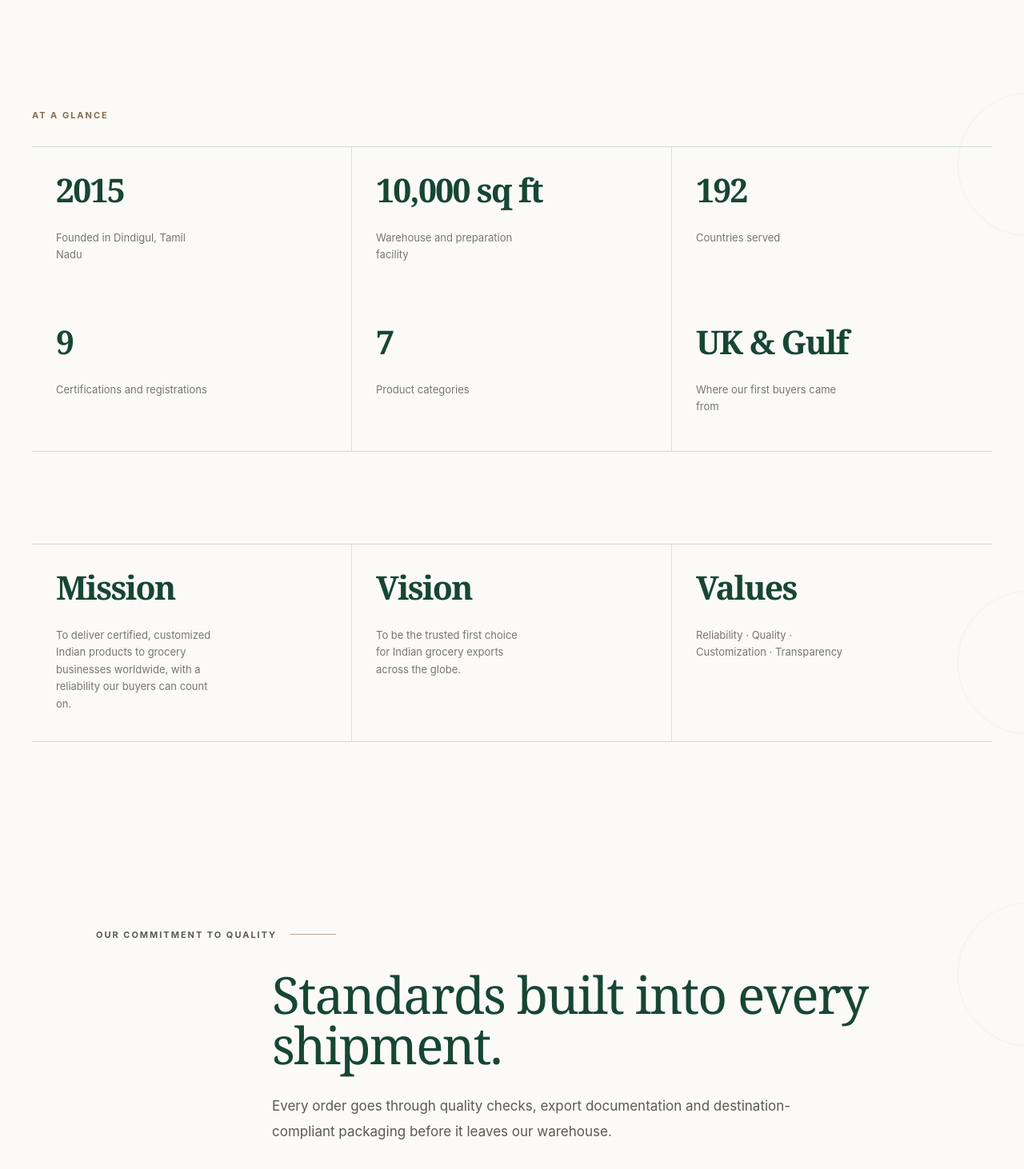
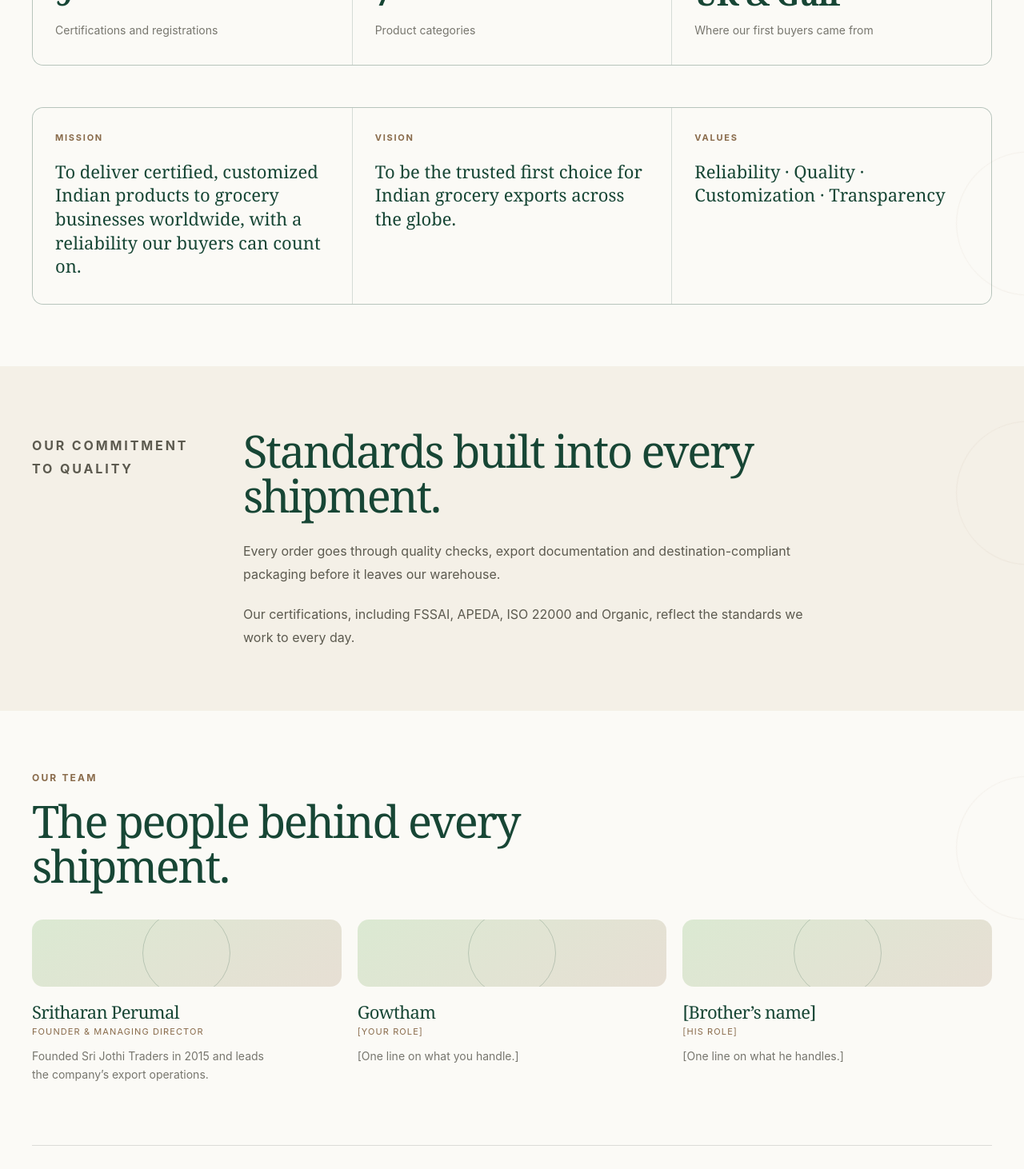
Before and after one commit to Lokesh-5618/sri-jothi-site, a React (Vite) app: page /about in a window 1280 px wide. Shown: the part 1330-2792 px from the top of the page at 80% size. Built offline with nearby package versions, Linux system fonts and the light colour scheme.

Commit message:
Update index.css

```diff
--- a/src/index.css
+++ b/src/index.css
@@ -211,7 +211,6 @@ section { padding: var(--space-section) 0; }
   }
 }
 
-/* ---------- nav ---------- */
 /* ---------- nav ---------- */
 .nav {
   position: relative;
@@ -1008,11 +1007,11 @@ body:before {
 
 /* statement */
 .statement { background: var(--cream); padding-top: clamp(110px, 13vw, 180px); padding-bottom: clamp(110px, 13vw, 180px); }
-.statement-inner { max-width: 1120px; margin: auto; display: flex; flex-direction: column; align-items: flex-start; }.statement h2 { font: 400 clamp(56px, 8vw, 112px)/.9 var(--serif); letter-spacing: -.05em; color: var(--green); margin: 0; }
+.statement-inner { max-width: 1120px; margin: auto; display: flex; flex-direction: column; align-items: flex-start; }
+.statement h2 { font: 400 clamp(56px, 8vw, 112px)/.9 var(--serif); letter-spacing: -.05em; color: var(--green); margin: 0; }
 .statement h2 .accent { color: var(--brown); }
-.statement p { margin: 40px 0 0; max-width: 500px; }/* journey */
+.statement p { margin: 40px 0 0; max-width: 500px; }
 /* statement ambient visual */
-/* statement visual */
 .statement {
   position: relative;
   overflow: hidden;
@@ -3015,7 +3014,7 @@ html, body {
 
 
 /* ============================================================
-   UNIFIED SECTION HEADERS (01–08)  — KEEP THIS BLOCK LAST
+   UNIFIED SECTION HEADERS (01–08)
    Every homepage section uses the same pattern:
    number (left) · eyebrow (centre) · heading underneath.
    Size, gap and colour come from the variables below, so
@@ -4065,463 +4064,263 @@ html, body {
     margin-top: 42px;
   }
 }
+
+
 /* ============================================================
-   SRI JOTHI TRADERS — ABOUT PAGE EDITORIAL REDESIGN
-   Overrides the older About-page rules without affecting other pages.
+   ABOUT PAGE — scoped under .about-page (won't affect other pages)
+   One container width, one section rhythm, one heading style.
    ============================================================ */
 
-/* About hero: stronger editorial hierarchy */
-.page-hero {
-  min-height: min(680px, 72vh);
-  padding: 150px 0 100px;
-}
-
-.page-hero .wrap {
-  width: min(var(--max-w), calc(100% - 96px));
-}
-
-.page-hero .eyebrow {
-  margin-bottom: 28px;
-}
-
-.page-hero h1 {
-  max-width: 980px;
-  font-size: clamp(52px, 6.8vw, 92px);
-  line-height: .94;
-  letter-spacing: -.055em;
-}
-
-.page-hero .wrap > p.reveal:last-child {
-  max-width: 610px;
-  margin-top: 30px;
+.about-page { --about-gutter: 64px; }
+@media (max-width: 768px) { .about-page { --about-gutter: 44px; } }
+@media (max-width: 640px) { .about-page { --about-gutter: 36px; } }
+@media (max-width: 390px) { .about-page { --about-gutter: 28px; } }
+
+/* ---- one container width everywhere ---- */
+.about-page .wrap,
+.about-page .wrap.facts,
+.about-page .wrap.story,
+.about-page .page-hero .wrap {
+  width: min(var(--max-w), calc(100% - var(--about-gutter)));
+  max-width: none;
+  margin: 0 auto;
+}
+
+/* ---- consistent type ---- */
+.about-page .eyebrow {
+  margin: 0;
+  font-size: 12px;
+  letter-spacing: .18em;
+  line-height: 1.4;
+  color: var(--brown);
+}
+.about-page .story > h2,
+.about-page .team h2,
+.about-page .mission h2 {
+  font-size: clamp(34px, 4.4vw, 56px);
+  line-height: 1;
+  letter-spacing: -.04em;
+  color: var(--green);
+}
+
+/* ---- section rhythm ---- */
+.about-page section { padding: clamp(56px, 6vw, 88px) 0; }
+.about-page .about-story  { padding-bottom: clamp(40px, 4vw, 56px); }
+.about-page .about-facts  { padding-top: 0; padding-bottom: clamp(40px, 4vw, 56px); }
+.about-page .about-values { padding-top: 0; }
+.about-page .about-quality { background: var(--cream); }
+.about-page .about-journey { padding-top: 0; }
+
+/* ---- hero ---- */
+.about-page .page-hero {
+  min-height: clamp(460px, 60vh, 620px);
+  padding: clamp(120px, 12vw, 160px) 0 clamp(56px, 6vw, 88px);
+  align-items: flex-end;
+}
+.about-page .page-hero .wrap { margin: 0 auto; }
+.about-page .page-hero .eyebrow { color: var(--lime); }
+.about-page .page-hero h1 {
+  max-width: 920px;
+  margin-top: 20px;
+  font-size: clamp(40px, 6vw, 80px);
+  line-height: .96;
+  letter-spacing: -.05em;
+}
+.about-page .page-hero .wrap > p:last-child {
+  max-width: 600px;
+  margin-top: 24px;
   font-size: 16px;
   line-height: 1.8;
 }
 
-/* Give About sections a consistent editorial rhythm */
-.page-hero + section,
-.page-hero ~ section {
-  scroll-margin-top: 20px;
-}
-
-/* Story sections */
-.story {
-  width: min(100%, 1040px);
-  max-width: 1040px;
-  margin: 0 auto;
-}
-
-.story .eyebrow {
-  margin-bottom: 34px;
-}
-
-.story > p {
-  max-width: 720px;
-  margin-left: 220px;
-  font-size: 17px;
-  line-height: 1.85;
+/* ---- story / quality / journey: label left, content right ---- */
+.about-page .story {
+  display: grid;
+  grid-template-columns: 200px minmax(0, 1fr);
+  column-gap: clamp(32px, 5vw, 72px);
+  row-gap: 0;
+  align-items: start;
+}
+.about-page .story > .eyebrow { grid-column: 1; padding-top: 8px; }
+.about-page .story > :not(.eyebrow) { grid-column: 2; max-width: 700px; }
+.about-page .story > h2 { margin: 0 0 28px; }
+.about-page .story > p {
+  margin: 0;
+  font-size: 16px;
+  line-height: 1.8;
   color: var(--ink-soft);
 }
-
-.story > p + p {
-  margin-top: 26px;
-}
-
-.story > h2 {
-  max-width: 760px;
-  margin-left: 220px;
-  margin-bottom: 30px;
-  font-size: clamp(40px, 5vw, 68px);
-  line-height: .98;
+.about-page .story > p + p { margin-top: 22px; }
+
+/* ---- facts / mission-vision-values: seamless bordered grid ---- */
+.about-page .facts > .eyebrow { margin-bottom: 24px; }
+.about-page .facts-grid {
+  display: grid;
+  grid-template-columns: repeat(3, minmax(0, 1fr));
+  gap: 1px;
+  margin: 0;
+  background: rgba(23, 70, 53, .16);
+  border: 1px solid rgba(23, 70, 53, .16);
+  border-radius: var(--radius);
+  overflow: hidden;
+}
+.about-page .fact {
+  min-height: 0;
+  padding: 32px 28px;
+  display: flex;
+  flex-direction: column;
+  justify-content: flex-start;
+  gap: 10px;
+  background: var(--paper);
+  border: 0;
+  transition: background .3s var(--ease);
+}
+.about-page .fact:hover { transform: none; box-shadow: none; background: #fff; }
+.about-page .fact b {
+  font-family: var(--serif);
+  font-size: clamp(28px, 3vw, 40px);
+  line-height: 1;
+  letter-spacing: -.03em;
   color: var(--green);
 }
-
-.story > .eyebrow {
-  position: relative;
-  margin-left: 0;
-  font-size: 11px;
-  letter-spacing: .18em;
-}
-
-.story > .eyebrow::after {
-  content: '';
-  display: inline-block;
-  width: 58px;
-  height: 1px;
-  margin: 0 0 4px 16px;
-  background: var(--brown);
-  opacity: .55;
-}
-
-/* At a glance */
-.facts {
-  width: min(100%, var(--max-w));
-  margin: 0 auto;
-}
-
-.facts > .eyebrow {
-  margin-bottom: 30px;
-  font-size: 11px;
-  letter-spacing: .18em;
-}
-
-.facts-grid {
-  grid-template-columns: repeat(3, minmax(0, 1fr));
-  gap: 0;
-  margin-top: 0;
-  background: transparent;
-  border: 0;
-  border-top: 1px solid rgba(23,70,53,.18);
-  border-bottom: 1px solid rgba(23,70,53,.18);
-  border-radius: 0;
-}
-
-.fact {
-  min-height: 190px;
-  padding: 34px 30px 36px;
-  background: transparent;
-  border-right: 1px solid rgba(23,70,53,.14);
-  border-radius: 0;
-  justify-content: flex-start;
-  gap: 24px;
-}
-
-.fact:nth-child(3n) {
-  border-right: 0;
-}
-
-.fact:hover {
-  transform: none;
-  box-shadow: none;
-  background: rgba(219,233,210,.28);
-}
-
-.fact b {
-  font-size: clamp(28px, 3.2vw, 44px);
-  line-height: .95;
-  color: var(--green);
-}
-
-.fact span {
-  max-width: 24ch;
-  font-size: 13px;
-  line-height: 1.65;
+.about-page .fact span {
+  max-width: 30ch;
+  font-size: 14px;
+  line-height: 1.6;
   color: var(--muted);
 }
 
-/* Mission / Vision / Values: use the existing generic section structure */
-.mission-values,
-.about-values {
-  padding-top: 0;
-}
-
-/* The third section after facts is mission/vision/values in this About JSX */
-.facts + section .facts-grid {
-  grid-template-columns: repeat(3, minmax(0, 1fr));
-  border-top: 1px solid rgba(23,70,53,.18);
-  border-bottom: 1px solid rgba(23,70,53,.18);
-}
-
-.facts + section .fact {
-  min-height: 220px;
-  padding: 38px 34px;
-}
-
-.facts + section .fact b {
+.about-page .about-values .fact { min-height: 200px; gap: 16px; }
+.about-page .about-values .fact b {
   font-family: var(--sans);
   font-size: 11px;
   font-weight: 700;
+  letter-spacing: .16em;
   text-transform: uppercase;
-  letter-spacing: .16em;
   color: var(--brown);
 }
-
-.facts + section .fact span {
-  max-width: 34ch;
-  font-family: var(--serif);
-  font-size: clamp(20px, 2vw, 25px);
-  line-height: 1.3;
+.about-page .about-values .fact span {
+  max-width: none;
+  font: 22px/1.35 var(--serif);
   color: var(--green);
 }
 
-/* Quality: cream editorial band */
-.facts + section + section {
-  background: var(--cream);
-}
-
-/* Team */
-.team {
-  background: var(--paper);
-  padding-top: clamp(100px, 11vw, 160px);
-}
-
-.team > .wrap {
-  width: min(var(--max-w), calc(100% - 64px));
-}
-
-.team > .wrap > .eyebrow {
-  margin-bottom: 22px;
-  font-size: 11px;
-  letter-spacing: .18em;
-}
-
-.team > .wrap > h2 {
-  max-width: 720px !important;
-  margin-bottom: 58px !important;
-  font-size: clamp(46px, 5.8vw, 76px);
-  line-height: .94;
-}
-
-.team-grid {
+/* ---- team ---- */
+.about-page .team { background: var(--paper); }
+.about-page .team h2 { max-width: 20ch; margin: 16px 0 40px; }
+.about-page .team-grid {
+  display: grid;
   grid-template-columns: repeat(3, minmax(0, 1fr));
-  gap: 18px;
-}
-
-.team-card {
-  padding: 0 0 30px;
+  gap: 20px;
+}
+.about-page .team-card {
+  padding: 0;
   background: transparent;
   border: 0;
   border-radius: 0;
+  box-shadow: none;
   text-align: left;
-  box-shadow: none;
-}
-
-.team-card:hover {
-  transform: none;
-  box-shadow: none;
-}
-
-.team-avatar {
+}
+.about-page .team-card:hover { transform: none; box-shadow: none; }
+.about-page .team-avatar {
   width: 100%;
-  aspect-ratio: 4 / 4.7;
-  margin: 0 0 24px;
+  aspect-ratio: 4 / 3;
+  margin: 0 0 20px;
   border: 0;
-  border-radius: 4px;
+  border-radius: var(--radius);
   background: linear-gradient(145deg, var(--lime), #e7dfd4);
 }
-
-.team-avatar::after {
-  width: 120px;
-  height: 120px;
-  border-color: rgba(137,107,75,.22);
-}
-
-.team-card h3 {
+.about-page .team-card h3 { margin: 0; font-size: 22px; color: var(--green); }
+.about-page .team-card > span {
+  display: block;
+  margin-top: 6px;
+  font-size: 11px;
+  letter-spacing: .1em;
+  text-transform: uppercase;
+  color: var(--brown);
+}
+.about-page .team-card > p {
+  max-width: 34ch;
+  margin-top: 12px;
+  font-size: 14px;
+  line-height: 1.65;
+  color: var(--muted);
+}
+
+/* ---- journey ---- */
+.about-page .about-journey .story {
+  padding-top: clamp(48px, 5vw, 72px);
+  border-top: 1px solid var(--line);
+}
+.about-page .journey-list { max-width: 760px; }
+.about-page .journey-item {
+  display: grid;
+  grid-template-columns: 150px minmax(0, 1fr);
+  gap: 32px;
+  padding: 22px 0;
+  border-top: 1px solid var(--line);
+}
+.about-page .journey-item:last-child { border-bottom: 1px solid var(--line); }
+.about-page .journey-item strong {
+  font: 400 20px/1.3 var(--serif);
+  color: var(--green);
+}
+.about-page .journey-item p {
   margin: 0;
-  font-size: 24px;
-  color: var(--green);
-}
-
-.team-card > span {
-  margin-top: 7px;
-  font-size: 10px;
-  letter-spacing: .12em;
-}
-
-.team-card > p {
-  max-width: 34ch;
-  margin-top: 14px;
-  font-size: 13px;
-  line-height: 1.7;
-  color: var(--muted);
-}
-
-/* Journey section */
-.team + section .story > p strong {
-  display: inline-block;
-  min-width: 150px;
-  color: var(--green);
-  font-family: var(--sans);
-  font-size: 11px;
-  text-transform: uppercase;
-  letter-spacing: .1em;
-}
-
-/* Destination / mission section */
-.mission {
-  padding: clamp(90px, 10vw, 140px) 0;
-  background: var(--green);
-  color: #fff;
-}
-
-.mission .wrap {
-  width: min(var(--max-w), calc(100% - 64px));
-}
-
-.mission h2 {
-  max-width: 800px;
-  font-size: clamp(52px, 7vw, 92px);
-  line-height: .9;
-  color: #fff;
-}
-
-.mission p {
-  max-width: 650px;
-  margin-top: 30px;
+  max-width: 60ch;
+  font-size: 15px;
+  line-height: 1.75;
+  color: var(--ink-soft);
+}
+
+/* ---- where we're headed ---- */
+.about-page .mission { background: var(--lime); }
+.about-page .mission h2 { max-width: 18ch; }
+.about-page .mission p {
+  max-width: 62ch;
+  margin-top: 20px;
   font-size: 16px;
   line-height: 1.8;
-  color: rgba(255,255,255,.66);
-}
-
-.mission::after {
-  width: 600px;
-  height: 600px;
-  right: -300px;
-  top: -260px;
-  border-color: rgba(219,233,210,.10);
-}
-
-/* Closing CTA */
-.callout {
-  background: var(--cream);
-  padding: clamp(90px, 10vw, 150px) 0;
-}
-
-.callout .wrap {
-  width: min(100%, var(--max-w));
-  max-width: var(--max-w);
-}
-
-.callout h2 {
-  max-width: 850px;
-  font-size: clamp(50px, 7vw, 92px);
-  line-height: .92;
-  color: var(--green);
-}
-
-.cta-group {
-  margin-top: 42px;
+  color: var(--ink-soft);
+}
+
+/* ---- closing CTA ---- */
+.about-page .callout { background: var(--green); }
+.about-page .callout .wrap { max-width: none; }
+.about-page .callout h2 {
+  max-width: 16ch;
+  font-size: clamp(36px, 5vw, 64px);
+  line-height: .98;
+  color: #fff;
+}
+.about-page .cta-group {
   display: flex;
   flex-wrap: wrap;
   gap: 12px;
-}
-
-.callout .btn {
-  min-height: 48px;
-}
-
-/* About page responsive */
-@media (max-width: 1000px) {
-  .page-hero .wrap,
-  .team > .wrap,
-  .mission .wrap,
-  .callout .wrap {
-    width: min(100% - 48px, 860px);
-  }
-
-  .story {
-    width: min(100% - 48px, 860px);
-  }
-
-  .story > p,
-  .story > h2 {
-    margin-left: 120px;
-  }
-
-  .facts-grid,
-  .facts + section .facts-grid,
-  .team-grid {
-    grid-template-columns: repeat(2, minmax(0, 1fr));
-  }
-
-  .fact:nth-child(3n) {
-    border-right: 1px solid rgba(23,70,53,.14);
-  }
-
-  .fact:nth-child(2n) {
-    border-right: 0;
-  }
-}
-
-@media (max-width: 768px) {
-  .page-hero {
-    min-height: 560px;
-    padding: 125px 0 70px;
-  }
-
-  .page-hero .wrap,
-  .team > .wrap,
-  .mission .wrap,
-  .callout .wrap,
-  .story {
-    width: calc(100% - 44px);
-  }
-
-  .page-hero h1 {
-    font-size: clamp(44px, 11vw, 66px);
-  }
-
-  .page-hero .wrap > p.reveal:last-child {
-    font-size: 14px;
-  }
-
-  .story > p,
-  .story > h2 {
-    margin-left: 0;
-  }
-
-  .story > p {
-    font-size: 15px;
-  }
-
-  .facts-grid,
-  .facts + section .facts-grid,
-  .team-grid {
-    grid-template-columns: 1fr;
-  }
-
-  .fact,
-  .facts + section .fact {
-    min-height: 0;
-    padding: 28px 24px;
-    border-right: 0;
-    border-bottom: 1px solid rgba(23,70,53,.14);
-  }
-
-  .fact:last-child {
-    border-bottom: 0;
-  }
-
-  .team > .wrap > h2 {
-    margin-bottom: 38px !important;
-  }
-
-  .team-card {
-    padding-bottom: 36px;
-  }
-
-  .team-avatar {
-    aspect-ratio: 16 / 11;
-  }
-
-  .mission h2,
-  .callout h2 {
-    font-size: clamp(44px, 12vw, 64px);
-  }
-}
-
+  margin-top: 32px;
+}
+.about-page .callout .btn { margin-top: 0; min-height: 48px; }
+
+/* ---- responsive ---- */
+@media (max-width: 900px) {
+  .about-page .story { grid-template-columns: 1fr; }
+  .about-page .story > .eyebrow { grid-column: 1; padding-top: 0; margin-bottom: 18px; }
+  .about-page .story > :not(.eyebrow) { grid-column: 1; }
+  .about-page .facts-grid { grid-template-columns: repeat(2, minmax(0, 1fr)); }
+  .about-page .about-values .facts-grid { grid-template-columns: 1fr; }
+  .about-page .about-values .fact { min-height: 0; }
+}
+@media (max-width: 700px) {
+  .about-page .team-grid { grid-template-columns: 1fr; gap: 28px; }
+}
 @media (max-width: 640px) {
-  .page-hero {
-    min-height: 520px;
-  }
-
-  .page-hero .wrap,
-  .team > .wrap,
-  .mission .wrap,
-  .callout .wrap,
-  .story {
-    width: calc(100% - 36px);
-  }
-
-  .story > .eyebrow::after {
-    width: 36px;
-  }
-
-  .callout .cta-group {
-    flex-direction: column;
-  }
-
-  .callout .cta-group .btn {
-    width: 100%;
-  }
-}
+  .about-page .page-hero { min-height: 0; }
+  .about-page .page-hero .wrap > p:last-child { font-size: 14px; }
+  .about-page .story > p { font-size: 15px; }
+  .about-page .journey-item { grid-template-columns: 1fr; gap: 6px; }
+  .about-page .cta-group { flex-direction: column; }
+  .about-page .cta-group .btn { width: 100%; }
+}
+@media (max-width: 560px) {
+  .about-page .facts-grid { grid-template-columns: 1fr; }
+}
```
